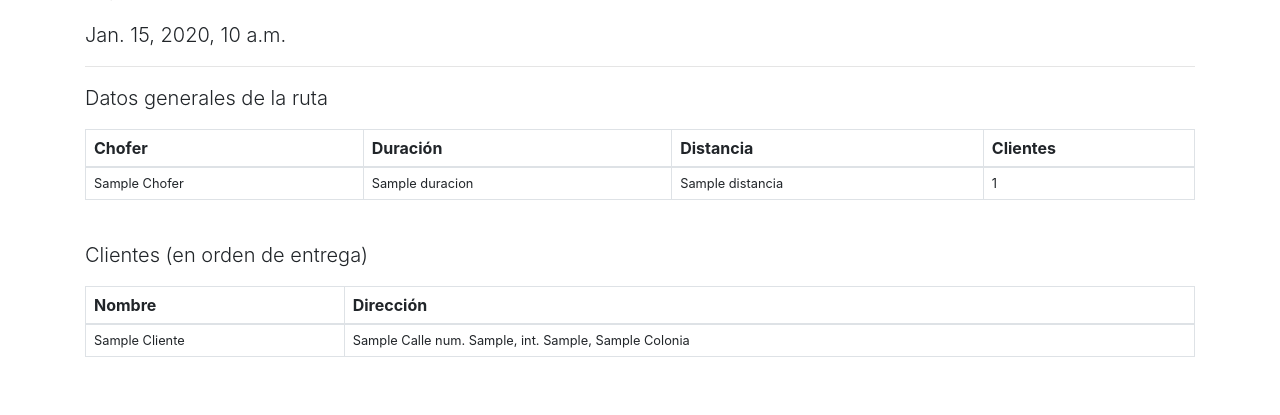
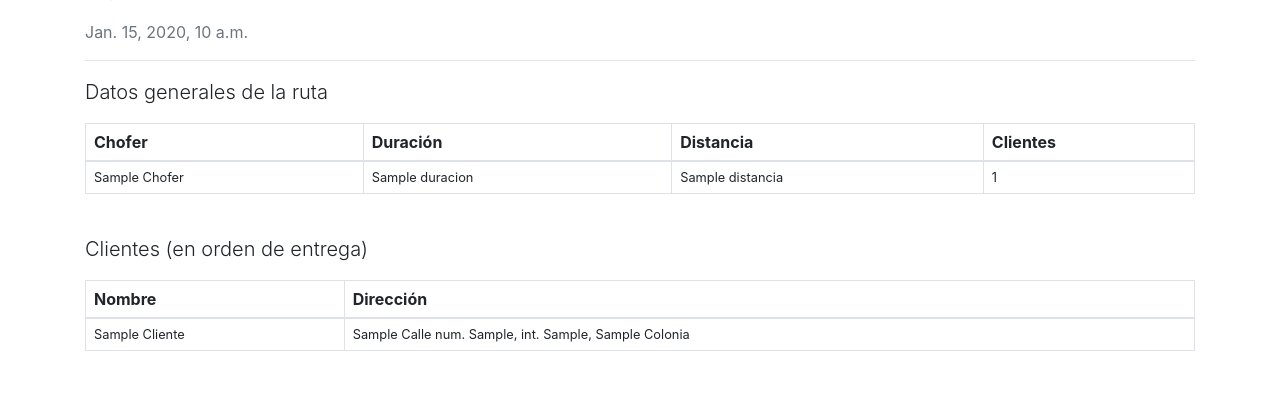
Before and after one commit to Juanets/la-casa-del-termico, a Django app: template templates/pdf.html in a window 1280 px wide. Shown: the part 233-648 px from the top of the page. Run offline with Django 3.2, Linux system fonts and the light colour scheme; the template is opened without the code that fills it: most values are stand-ins (such as "Sample title", 1, 10 or a date in 2020); some libraries are stand-ins or nearby versions.

Commit message:
Ajustes a estilos de fecha en el PDF

```diff
--- a/templates/pdf.html
+++ b/templates/pdf.html
@@ -13,7 +13,7 @@
             </div>
         </div>
         <p class="lead">Reporte <strong>{{ id }}</strong></p>
-        <p class="lead">{{ fecha_str }}</p>
+        <p class="text-muted">{{ fecha_str }}</p>
         <hr>
         <p class="lead">Datos generales de la ruta</p>
         <div class="row">
```
